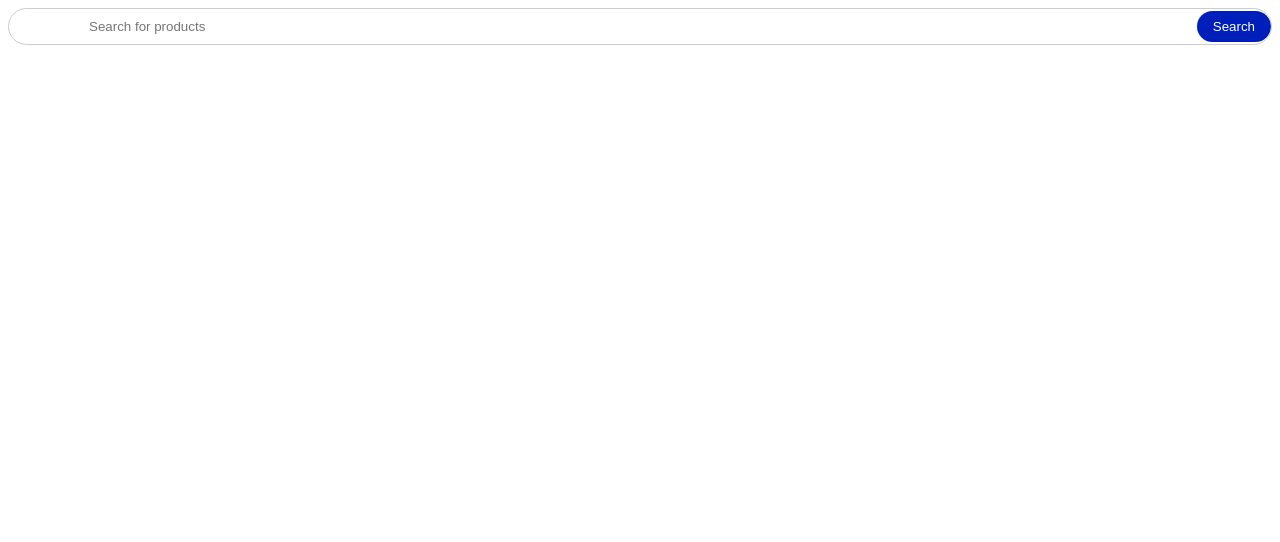
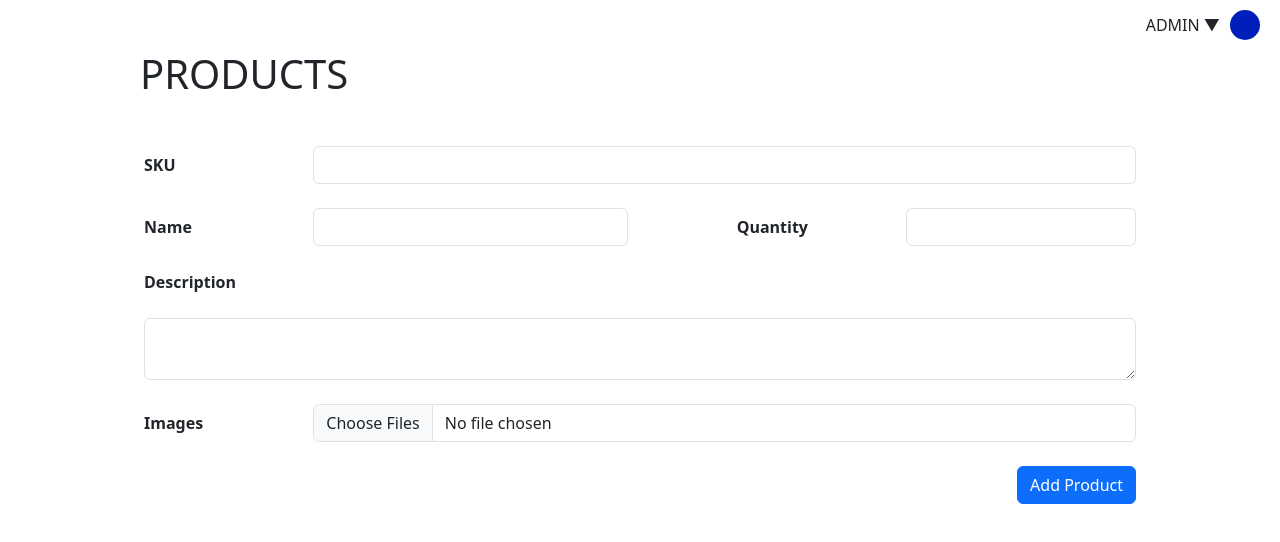
Before and after one commit to SeliyaMindula/ECommerce_Frontend, a React (Create React App) app: page /products in a window 1280 px wide. Shown: the top 542 px of the page. Built offline with nearby package versions, Linux system fonts and the light colour scheme.

Commit message:
UI changers

```diff
--- a/package.json
+++ b/package.json
@@ -10,7 +10,9 @@
     "@testing-library/jest-dom": "^5.17.0",
     "@testing-library/react": "^13.4.0",
     "@testing-library/user-event": "^13.5.0",
+    "bootstrap": "^5.3.2",
     "react": "^18.2.0",
+    "react-bootstrap": "^2.9.1",
     "react-dom": "^18.2.0",
     "react-redux": "^8.1.3",
     "react-router-dom": "^6.18.0",
--- a/src/App.js
+++ b/src/App.js
@@ -2,6 +2,7 @@ import React from 'react';
 import { BrowserRouter, Routes, Route } from 'react-router-dom';
 import ProductPage from './pages/ProductPage';
 import HomePage from'./pages/Homepage';
+import FavProductPage from './pages/FavProductPage';
 
 // ... other imports
 
@@ -11,6 +12,7 @@ function App() {
       <Routes>
         <Route path="/" element={<HomePage />} />
         <Route path="/products" element={<ProductPage />} />
+        <Route path="/Favorite" element={<FavProductPage />} />
         {/* Define other routes */}
       </Routes>
     </BrowserRouter>
--- a/src/components/FavoriteButton.js
+++ b/src/components/FavoriteButton.js
@@ -2,9 +2,9 @@ import React from 'react';
 import './FavoriteButton.css'; // Make sure to create and import the CSS file
  import { ReactComponent as StarIcon } from '../asserts/star.svg' // Use your actual star icon SVG
 
-const FavoriteButton = ({ isFavorite, onClick }) => {
+const FavoriteButton = ({ isFavorite, onFavorite }) => {
   return (
-    <button className={`favorite-button ${isFavorite ? 'active' : ''}`} onClick={onClick}>
+    <button className={`favorite-button ${isFavorite ? 'active' : ''}`} onClick={onFavorite}>
       <StarIcon className="star-icon" />
     </button>
   );
--- a/src/components/ProductTable.css
+++ b/src/components/ProductTable.css
@@ -1,8 +1,12 @@
 /* ProductTable.css */
+
 .product-table {
-  width: 100%;
+  width: 92%;
   border-collapse: collapse;
-  margin: 20px; /* Add a margin if you want space around the table */
+  margin-left: 60px;
+  margin-top: 20px;
+  margin-bottom: 20px;
+
 }
 
 .product-table th,
--- a/src/components/SearchBar.css
+++ b/src/components/SearchBar.css
@@ -3,7 +3,7 @@
     display: flex;
     align-items: center; /* Center items vertically */
     margin-right: auto; /* Push everything to the right */
-    border: 1px solid #ccc;
+    border: 1px solid #F7F7F7;
     border-radius: 20px;
     overflow: hidden;
   }
--- a/src/index.js
+++ b/src/index.js
@@ -3,6 +3,8 @@ import ReactDOM from 'react-dom/client';
 import { Provider } from 'react-redux';
 import { store } from './store'; // Ensure this path is correct
 import App from './App';
+import 'bootstrap/dist/css/bootstrap.min.css';
+
 
 // Use the new createRoot API for React 18
 const root = ReactDOM.createRoot(document.getElementById('root'));
--- /dev/null
+++ b/src/pages/FavProductPage.js
@@ -0,0 +1,63 @@
+import React, { useState, useEffect } from 'react';
+import SearchBar from '../components/SearchBar';
+import NewProductButton from '../components/NewProductButton';
+import ProductTable from '../components/ProductTable';
+import FavoriteButton from '../components/FavoriteButton';
+import Header from '../components/Header';
+import { useNavigate } from 'react-router-dom';
+
+
+const FavProductPage = () => {
+    const [products, setProducts] = useState([]); // State to store products
+    const [searchTerm, setSearchTerm] = useState(''); // State to store search term
+    let navigate = useNavigate();
+
+    // Function to fetch products from API
+    const fetchProducts = async () => {
+      // Use Axios or fetch to get products from your API
+      // const response = await axios.get('/api/products');
+      // setProducts(response.data);
+    };
+
+    // Function to handle search, for now it just logs the search term
+    const handleSearch = (term) => {
+      console.log('Searching for:', term);
+      // You will add actual search functionality here later
+      setSearchTerm(term);
+    };
+
+    useEffect(() => {
+      fetchProducts();
+    }, []); // Empty dependency array means this runs once on mount
+
+    // Filter products based on search term
+    const filteredProducts = products.filter(product =>
+      product.name.toLowerCase().includes(searchTerm.toLowerCase())
+    );
+
+  const handleAddProduct = () => {
+    navigate('/products');
+    console.log('Add new product button clicked');
+  };
+
+  const handleFavorite = () => {
+    navigate('/Favorite');
+    console.log('Favorite button clicked');
+  };
+
+
+  return (
+    <div className="favpage">
+    <Header />
+    <h1 style={{ paddingLeft: '60px' }}>FAVOURITE PRODUCTS</h1>
+    <div className="search-and-add">
+      <SearchBar onSearch={handleSearch} />
+      <NewProductButton onAddProduct={handleAddProduct} />
+      <FavoriteButton onFavorite={handleFavorite}/>
+    </div>
+    <ProductTable/>
+    </div>
+  );
+};
+
+export default FavProductPage;
--- a/src/pages/Homepage.js
+++ b/src/pages/Homepage.js
@@ -38,19 +38,23 @@ const HomePage = () => {
   );
 
   const handleAddProduct = () => {
-    // Implement your logic for adding a new product here
     navigate('/products');
     console.log('Add new product button clicked');
+  };
+
+  const handleFavorite = () => {
+    navigate('/Favorite');
+    console.log('Favorite button clicked');
   };
 
   return (
     <div className="homepage">
       <Header />
-      <h1 style={{ paddingLeft: '110px' }}>Products</h1>
+      <h1 style={{ paddingLeft: '60px' }}>PRODUCTS</h1>
       <div className="search-and-add">
         <SearchBar onSearch={handleSearch} />
         <NewProductButton onAddProduct={handleAddProduct} />
-        <FavoriteButton/>
+        <FavoriteButton onFavorite={handleFavorite}/>
       </div>
       <ProductTable/>
     </div>
--- a/src/pages/ProductPage.js
+++ b/src/pages/ProductPage.js
@@ -1,15 +1,127 @@
-import React from 'react';
-import SearchBar from '../components/SearchBar';
-//import AddProductButton from '../components/AddProductButton';
-// ... other imports
+import React, { useState } from "react";
+import Header from "../components/Header";
+import "./Productpage.css";
 
 const ProductPage = () => {
-  // Component logic (e.g., state management, API calls)
+  const [product, setProduct] = useState({
+    sku: "",
+    name: "",
+    qty: "",
+    description: "",
+    images: [],
+  });
+
+  const handleInputChange = (e) => {
+    const { name, value } = e.target;
+    setProduct({ ...product, [name]: value });
+  };
+
+  const handleImageChange = (e) => {
+    setProduct({ ...product, images: e.target.files });
+  };
+
+  const handleSubmit = (e) => {
+    e.preventDefault();
+    // Process the form data here, e.g., send it to a server
+  };
 
   return (
-    //<MainLayout>
-      <SearchBar /* props */ />
-   // </MainLayout>
+    <>
+      <Header />
+
+      <h1 style={{ paddingLeft: "140px" }}>PRODUCTS</h1>
+      <form onSubmit={handleSubmit} className="form-margin">
+        <div className="form-group row">
+          <label htmlFor="sku" className="col-sm-2 col-form-label">
+            SKU
+          </label>
+          <div className="col-sm-10">
+            <input
+              type="text"
+              className="form-control"
+              id="sku"
+              name="sku"
+              value={product.sku}
+              onChange={handleInputChange}
+            />
+          </div>
+        </div>
+
+        <div className="form-group row mt-4">
+          <div className="col-sm-2">
+            <label htmlFor="name" className="col-form-label">
+              Name
+            </label>
+          </div>
+
+          <div className="col-sm-4">
+            <input
+              type="text"
+              className="form-control"
+              id="name"
+              name="name"
+              value={product.name}
+              onChange={handleInputChange}
+            />
+          </div>
+
+          <div className="col-sm-1"></div>
+
+          <div className="col-sm-2">
+            <label htmlFor="qty" className="col-form-label">
+              Quantity
+            </label>
+          </div>
+          <div className="col-sm-3">
+            <input
+              type="number"
+              className="form-control"
+              id="qty"
+              name="qty"
+              value={product.qty}
+              onChange={handleInputChange}
+            />
+          </div>
+        </div>
+
+        <div class="form-group mt-4">
+          <label for="inputAddress">Description</label>
+          <div className="col-sm-12">
+            <textarea
+              className="form-control  mt-4"
+              id="description"
+              name="description"
+              value={product.description}
+              onChange={handleInputChange}
+            />
+          </div>
+        </div>
+
+        <div className="form-group row mt-4">
+          <label htmlFor="img" className="col-sm-2 col-form-label">
+            Images
+          </label>
+          <div className="col-sm-10">
+            <input
+              type="file"
+              className="form-control  "
+              id="images"
+              name="images"
+              onChange={handleImageChange}
+              multiple
+            />
+          </div>
+        </div>
+
+        <div className="form-group row">
+          <div className="col-sm-12 mt-4 d-flex justify-content-end">
+            <button type="submit" className="btn btn-primary">
+              Add Product
+            </button>
+          </div>
+        </div>
+      </form>
+    </>
   );
 };
 
--- /dev/null
+++ b/src/pages/Productpage.css
@@ -0,0 +1,34 @@
+.product-form {
+    display: flex;
+    flex-direction: column;
+    max-width: 300px; /* Adjust as needed */
+    margin: auto;
+  }
+
+  label {
+    font-weight: bold;
+  }
+
+  .form-margin {
+    margin-top: 3rem;
+    margin-bottom: 3rem;
+    margin-left: 9rem;
+    margin-right: 9rem;
+  }
+
+  .product-form input[type="text"],
+  .product-form input[type="number"],
+  .product-form textarea {
+    margin-bottom: 10px;
+    padding: 8px;
+  }
+
+  .product-form button {
+    padding: 10px;
+    background-color: blue;
+    color: white;
+    border: none;
+    cursor: pointer;
+  }
+
+  /* Add more styles as per your design */
```
Also changed, not shown: 1 other file (tests, documents, lock files or other folders).
